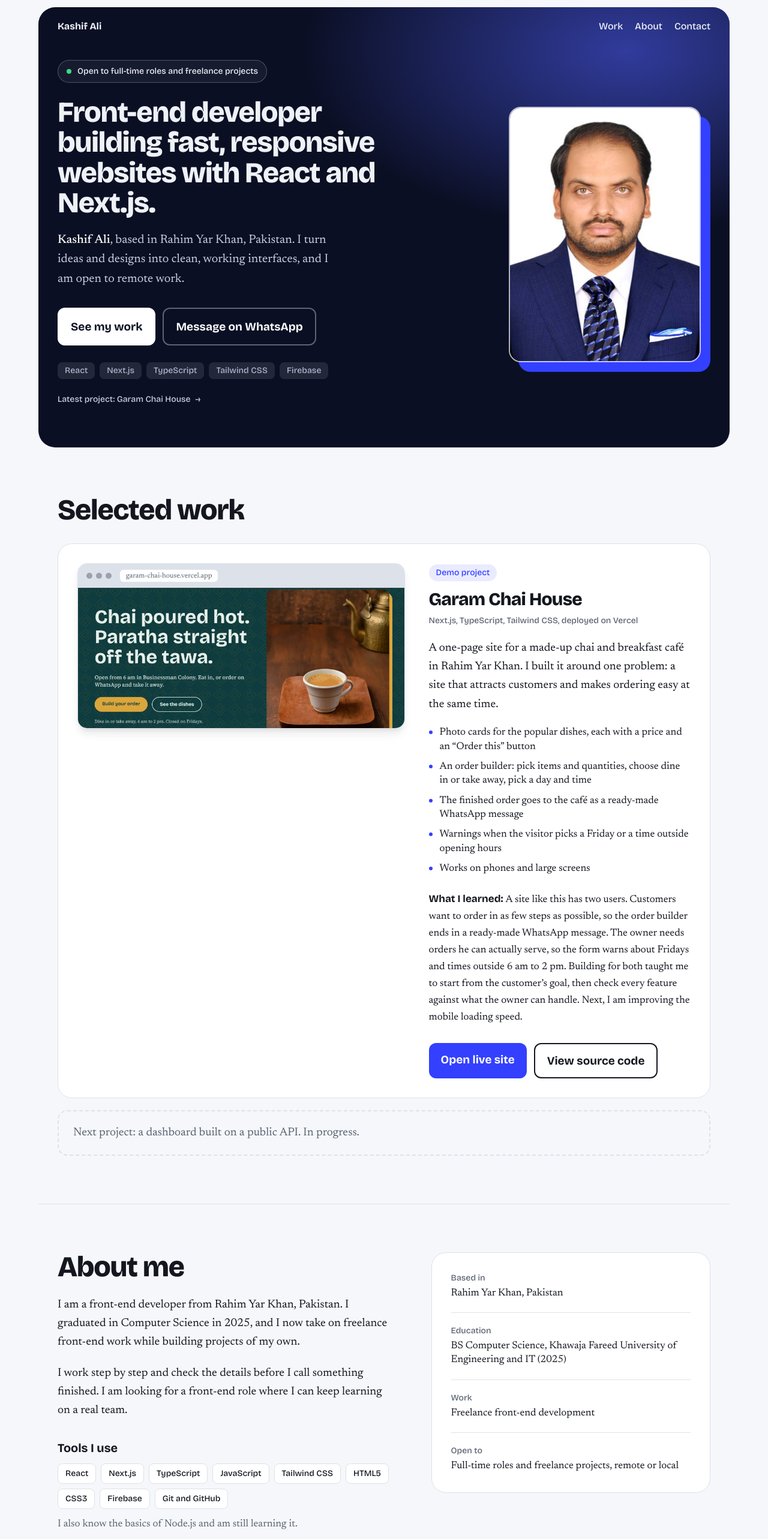
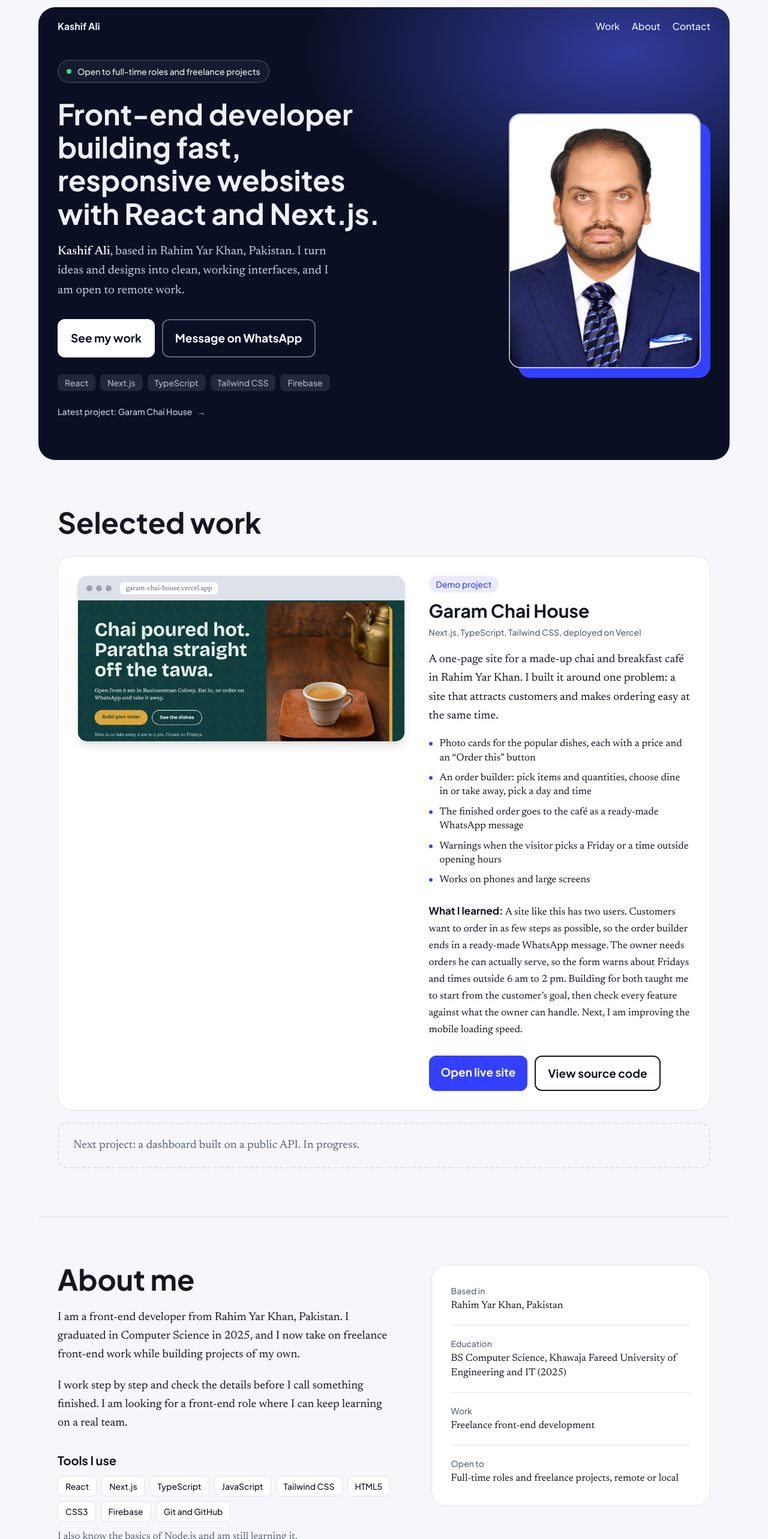
Before and after one commit to KashifAli-KA/kashif-portfolio, a Next.js app: page / in a window 1280 px wide. Shown: the top 2566 px of the page at 60% size. Built offline with nearby package versions, Linux system fonts and the light colour scheme.

Commit message:
Calmer heading font and spacing

```diff
--- a/app/components/About.tsx
+++ b/app/components/About.tsx
@@ -28,7 +28,7 @@ export default function About() {
     >
       <div className="grid gap-12 md:grid-cols-[1.2fr_1fr] md:gap-16">
         <div>
-          <h2 className="mb-6 font-display text-4xl font-extrabold tracking-tight md:text-5xl">
+          <h2 className="mb-6 font-display text-4xl font-bold tracking-normal md:text-5xl">
             About me
           </h2>
           <p className="mb-5">
--- a/app/components/Contact.tsx
+++ b/app/components/Contact.tsx
@@ -26,7 +26,7 @@ export default function Contact() {
       <div className="pointer-events-none absolute inset-0 bg-[radial-gradient(800px_400px_at_15%_0%,rgba(80,96,255,0.45),transparent_60%)]" />
 
       <div className="relative px-5 py-14 md:px-8 md:py-20">
-        <h2 className="mb-4 max-w-[22ch] font-display text-4xl font-extrabold leading-[1.05] tracking-tight md:text-5xl">
+        <h2 className="mb-4 max-w-[22ch] font-display text-4xl font-bold leading-[1.15] tracking-normal md:text-5xl">
           Looking for a front-end developer?
         </h2>
         <p className="mb-8 max-w-[44ch] text-xl leading-relaxed text-[#c9cfe6]">
--- a/app/components/Hero.tsx
+++ b/app/components/Hero.tsx
@@ -23,7 +23,7 @@ export default function Hero() {
             Open to full-time roles and freelance projects
           </div>
 
-          <h1 className="mb-5 font-display text-4xl font-extrabold leading-[1.05] tracking-tight md:text-5xl">
+          <h1 className="mb-5 font-display text-4xl font-bold leading-[1.15] tracking-normal md:text-5xl">
             Front-end developer building fast, responsive websites with React
             and Next.js.
           </h1>
--- a/app/components/Work.tsx
+++ b/app/components/Work.tsx
@@ -17,7 +17,7 @@ export default function Work() {
       id="work"
       className="mx-auto max-w-6xl scroll-mt-6 px-5 py-20 md:px-8"
     >
-      <h2 className="mb-8 font-display text-4xl font-extrabold tracking-tight md:text-5xl">
+      <h2 className="mb-8 font-display text-4xl font-bold tracking-normal md:text-5xl">
         Selected work
       </h2>
 
@@ -48,7 +48,7 @@ export default function Work() {
           <p className="mb-3 inline-block rounded-full bg-accent/10 px-3 py-1 font-display text-sm font-medium text-accent">
             Demo project
           </p>
-          <h3 className="mb-2 font-display text-3xl font-extrabold tracking-tight">
+          <h3 className="mb-2 font-display text-3xl font-bold tracking-normal">
             Garam Chai House
           </h3>
           <p className="mb-5 font-display text-sm text-muted">
--- a/app/globals.css
+++ b/app/globals.css
@@ -30,7 +30,7 @@
   --color-line: var(--line);
   --color-accent: var(--accent);
   --color-on-accent: var(--on-accent);
-  --font-display: var(--font-bricolage);
+  --font-display: var(--font-heading);
   --font-body: var(--font-newsreader);
 }
 
--- a/app/layout.tsx
+++ b/app/layout.tsx
@@ -1,11 +1,11 @@
 import type { Metadata } from "next";
-import { Bricolage_Grotesque, Newsreader } from "next/font/google";
+import { Plus_Jakarta_Sans, Newsreader } from "next/font/google";
 import "./globals.css";
 
-const display = Bricolage_Grotesque({
+const display = Plus_Jakarta_Sans({
   subsets: ["latin"],
-  weight: ["500", "700", "800"],
-  variable: "--font-bricolage",
+  weight: ["500", "600", "700"],
+  variable: "--font-heading",
 });
 
 const body = Newsreader({
```
